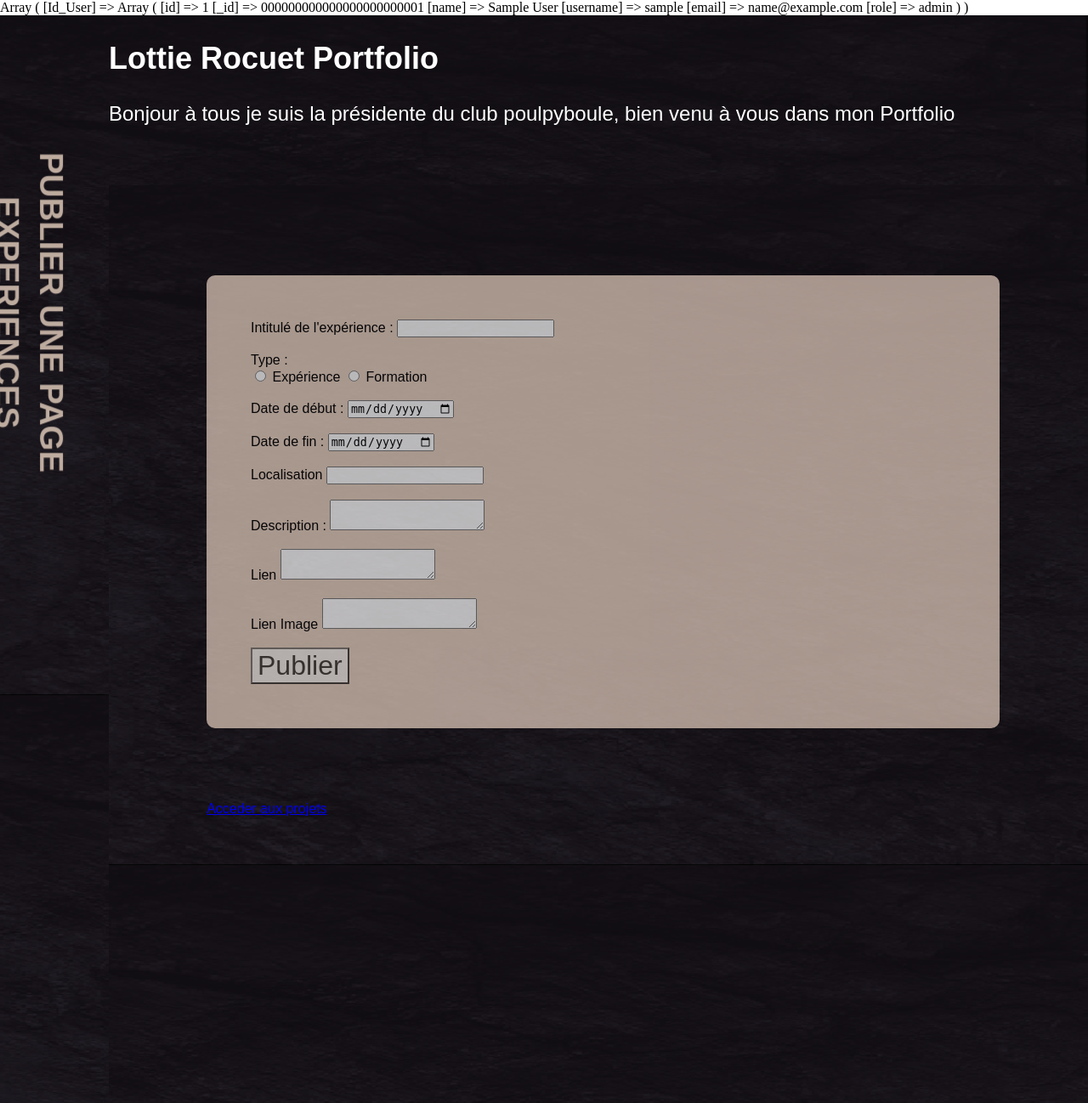
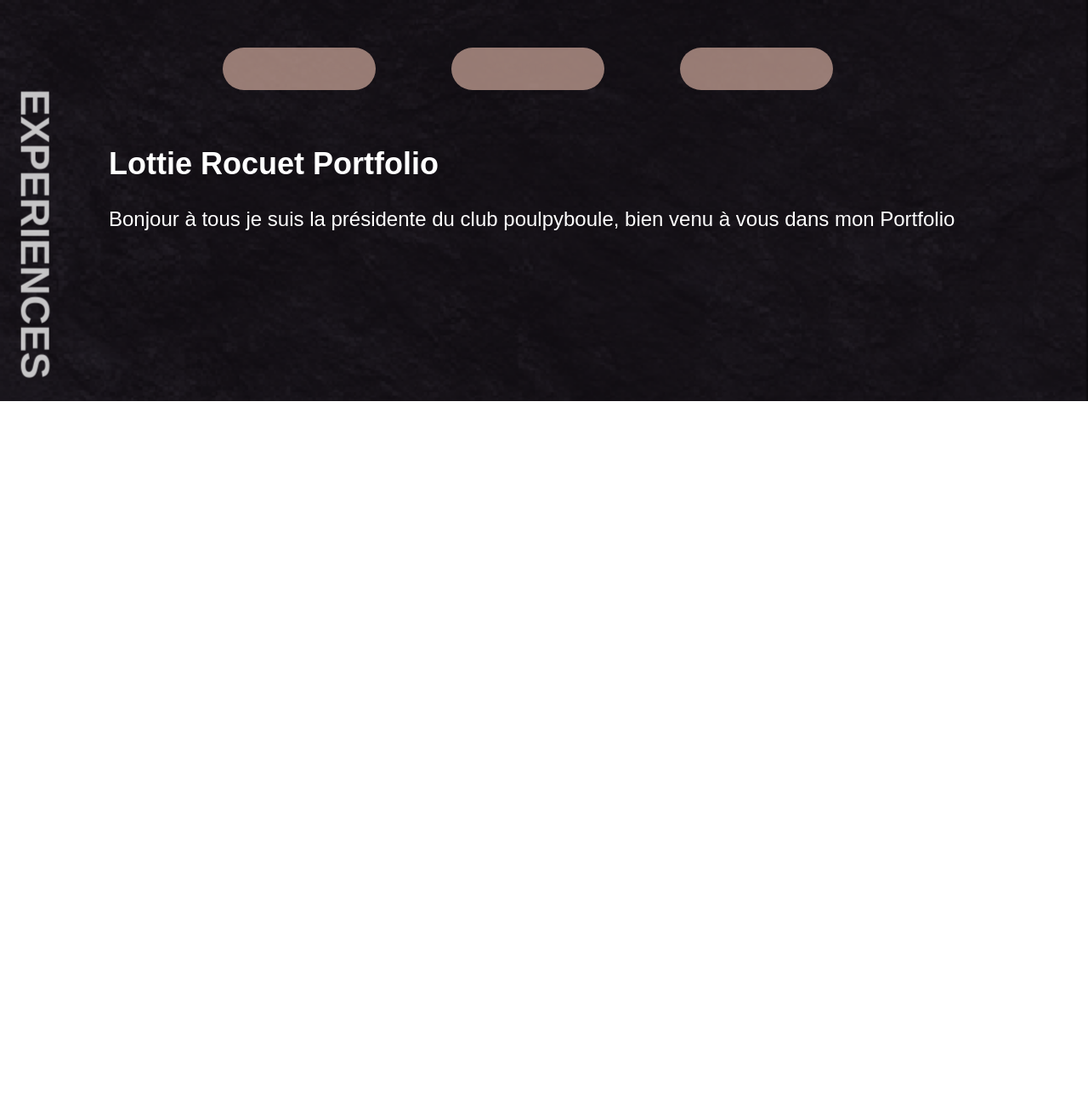
Before and after one commit to lottierocuet/PII_ENSC, a PHP site: page /Experiences.php in a window 1280 px wide. Shown: the whole page at 85% size. After the commit the page ends 472 px from the top, so only its background shows below. Run offline with PHP 8.4, Linux system fonts and the light colour scheme; the visitor is signed in with stand-in values (Sample User, id 1); data that the repository does not hold is empty.

Commit message:
CSS général OK,

```diff
--- a/Experiences.php
+++ b/Experiences.php
@@ -1,6 +1,7 @@
 <?php
 
   include_once "Fonctions.php";
+  include_once "NavBarre.php";
  // VERIFIER LACCES EN TANT QU'ADMIN OU VISITEUR
   check_connected();
 
@@ -14,7 +15,6 @@
   // AFFICHER LES EXPERIENCES
   $req = $bdd->query('SELECT * FROM pages  WHERE pages.Type = 0 ');
 
-  print_r($_SESSION);
 
 
 ?>
@@ -35,21 +35,19 @@
 
 
 <body>
-  <div class = "titre">
+
+
+  <div class ="contenant">
+    <div class = "titre">
       <h1> EXPERIENCES </h1>
-    </div>
-  <div class ="contenant">
-
+  </div>
     <!-- =============================Présentation générale du site===================================== -->
     <div class = "presentation">
       <h2>Lottie Rocuet Portfolio</h2>
         Bonjour à tous je suis la présidente du club poulpyboule, bien venu à vous dans mon Portfolio
     </div>
 
-
-
     <!--========================= Permet d'afficher toutes les expériences ========================= -->
-  <!-- Faire if php ==> Si connectée s'affiche sinon non -->
 
 
   <?php foreach ($req as $result) { ?>
@@ -75,12 +73,13 @@
     <?php if (check_connected()==true) {?>
       <div class="lien">
 
+      <a>
         <img src="images/supprimer.png"alt="Lien vers site externe"/>
+      </a>
 
-
-
+      <a>
         <img src="images/modifier.png"alt="Lien vers site externe"/>
-
+      </a>
 
         <a href=<?= $result['Lien'] ?> target="_blank">
         <img src="images/link.png"alt="Lien vers site externe"/>
--- a/Fonctions.php
+++ b/Fonctions.php
@@ -22,7 +22,7 @@
 		}
 		else{
 
-			return true;
+			return false;
 			$_SESSION['Id_User'] = $Id_User;
 
 
--- a/Index.php
+++ b/Index.php
@@ -11,7 +11,6 @@ if (!empty($_POST['Id_User']) && !empty($_POST['Mdp']) ) {
     $Id_User = $_POST['Id_User'];
     //On met le post Mdp dans la variable $Mdp
     $Mdp = $_POST['Mdp'];
-    print_r($_POST);
 
 
     $stmt = $bdd->prepare('SELECT COUNT(*) AS nb FROM utilisateur WHERE Id_User = ? and mdp=?');
@@ -19,7 +18,6 @@ if (!empty($_POST['Id_User']) && !empty($_POST['Mdp']) ) {
     //Pas besoin de vérifier que ce qu'on recoit du formulaire soit totalement égale au contenu de la bdd
     $stmt->execute(array($Id_User, $Mdp));
     $res = $stmt->fetch();
-    print_r($res);
 
     if ($res['nb']==1)
     {
--- /dev/null
+++ b/NavBarre.php
@@ -0,0 +1,44 @@
+<!DOCTYPE html>
+<html>
+
+<head>
+    <meta charset="utf-8">
+
+    <title></title>
+    <link rel="stylesheet" href="stylesheet.css">
+
+</head>
+<body>
+
+<div class="contenant">
+ 	<nav>
+
+
+        <ul class="navbarre">
+
+	            <li >
+                    <button type="button" class="btn ">
+                    <a href="Experiences.php">EXPERIENCES</a>
+	                </button>
+	            </li>
+
+                <li>
+                    <button type="button" class="btn ">
+	                <a href="Formations.php">FORMATIONS</a>
+                    </button>
+	            </li>
+
+	            <li>
+                    <button type="button" class="btn ">
+	                <a href="Projets.php">PROJETS</a>
+                    </button>
+	            </li>
+
+
+	    </ul>
+
+    </nav>
+</div>
+
+</body>
+</html>
--- a/stylesheet.css
+++ b/stylesheet.css
@@ -2,6 +2,7 @@ html,
 body{
   margin:0;
   padding:0;
+  /* min-height:  1500px; */
 
 }
 
@@ -11,17 +12,20 @@ body{
   font-size: 150%;
   text-align: left;
   position: static;
+  margin-top:-5%;
 }
 
 .titre{
   font-family: monserrat, sans-serif;
-  color: #e7d1c0;
+  color: #ffffff;
   position: fixed;
   transform: rotate(90deg);
-  font-size: 120%;
-  top: 40%;
-  left: -10%;
-  opacity:80%;
+  font-size: 150%;
+  padding :20px;
+  min-width: 350px;
+  top: 25%;
+  left: -12%;
+  opacity:75%;
 }
 
 .contenant {
@@ -29,7 +33,6 @@ body{
   background-repeat: no-repeat;
   background-attachment:fixed;
   background-size: 100%;
-  min-height: 1080px;
   background-position: 100%;
   font-family: monserrat, sans-serif;
   color: #e7d1c0;
@@ -38,6 +41,7 @@ body{
   flex-direction: column;
   row-gap: 70px;
   padding-left: 10%;
+  padding-bottom: 200px;
 
 }
 
@@ -57,14 +61,6 @@ body{
   align-items: right;
 }
 
-/* img {
-  size: 10%;
-  margin-right: 50%;
-  display: flex;
-  align-items: right;
-
-
-} */
 
 .cadre{
   opacity: 80%;
@@ -78,16 +74,68 @@ body{
 }
 
 .projets{
-  display: block;
-  background-image: url(images/fond.png);
+  opacity:100%;
+  /* background-image: url(images/fond.png); */
 }
 
-.Ajout{
-  background-color :rgb(255, 255, 255);
-  opacity : 70%;
+
+
+/* =========================== NAVBARRE =========================== */
+
+.navbarre {
+  margin-inline: 15%;
+  margin-left:0px;
+  margin-right: 30%;
+  scroll-margin-top: 1%;
+  padding :0%;
+  margin-bottom: -100px;
+
+
+}
+nav {
+  width: 100%;
+
+}
+ul {
+  display: flex;
+  flex-flow: row;
+  justify-content: space-around;
+
+}
+li {
+  float: right;
+  margin: 5%;
+  text-align: right;
+  list-style: none;
+}
+a {
   font-family: monserrat, sans-serif;
-  font-size: 200%;
-  size:100%;
-  margin:right;
-  display: flex;
+  font-size: 120%;
+  color: #d0aa9d;
+  text-decoration: none;
 }
+a:hover {
+  color:rgb(255, 255, 255);
+  text-decoration:double;
+  font-size: 160%;
+  font-weight: bold;
+  transition: 300ms;
+
+}
+
+.btn{
+  position: fixed;
+  background-color: #d0aa9d;
+  min-width: 180px;
+  min-height: 50px;
+  border:0px;
+  border-radius: 30px;
+  opacity: 70%;
+
+}
+.btn:hover{
+  min-width: 198px;
+  min-height: 55px;
+  transition: 400ms;
+
+}
```
Also changed, not shown: Formations.php (+33 -15 lines), Projets.php (+48 -11 lines), images/ProjetsTest.jpg (added).
